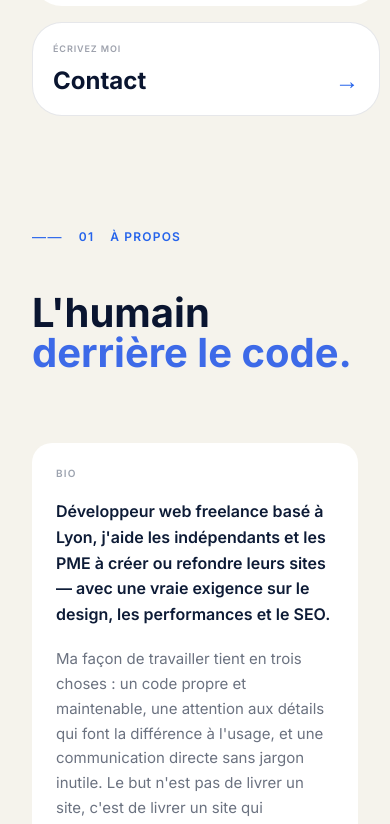
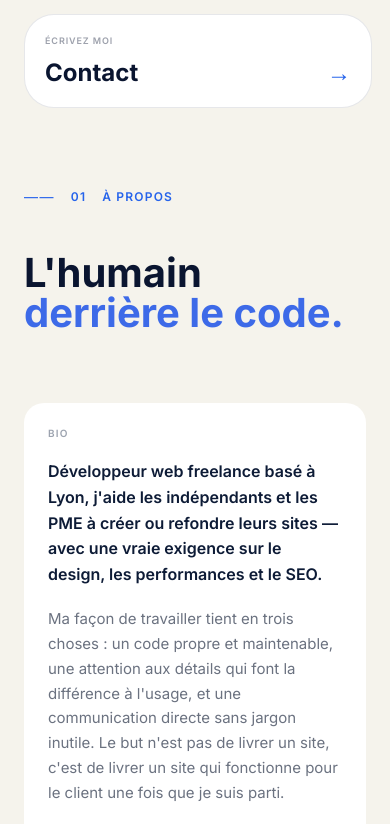
Before and after one commit to mathc28/Portfolio3, a Next.js app: page / in a window 390 px wide. Shown: the part 1172-1996 px from the top of the page. Built offline with nearby package versions, Linux system fonts and the light colour scheme.

Commit message:
modifs css media querries

```diff
--- a/src/app/globals.css
+++ b/src/app/globals.css
@@ -22,7 +22,7 @@ body {
   -moz-osx-font-smoothing: grayscale;
   min-height: 100vh;
   min-width: 320px;
-  margin: none;
+  margin: 0;
 }
 
 .about-title,
--- a/src/components/about/style.css
+++ b/src/components/about/style.css
@@ -17,8 +17,6 @@
 .about-title-accent {
   color: #3D6AE8;
 }
-
-
 
 /* ── Grid ── */
 .about-grid {
@@ -87,6 +85,10 @@
 }
 
 @media (max-width: 639px) {
+  .about {
+    padding: 4rem 1.5rem 0rem 1.5rem;
+  }
+
   .about-bio-card {
     padding: 1.5rem;
   }
--- a/src/components/projects/style.css
+++ b/src/components/projects/style.css
@@ -25,6 +25,10 @@
 }
 
 @media (max-width: 768px) {
+  .projects {
+    padding: 5rem 1.5rem 1.5rem 0rem;
+  }
+
   .projects-featured {
     grid-template-columns: 1fr;
   }
```
